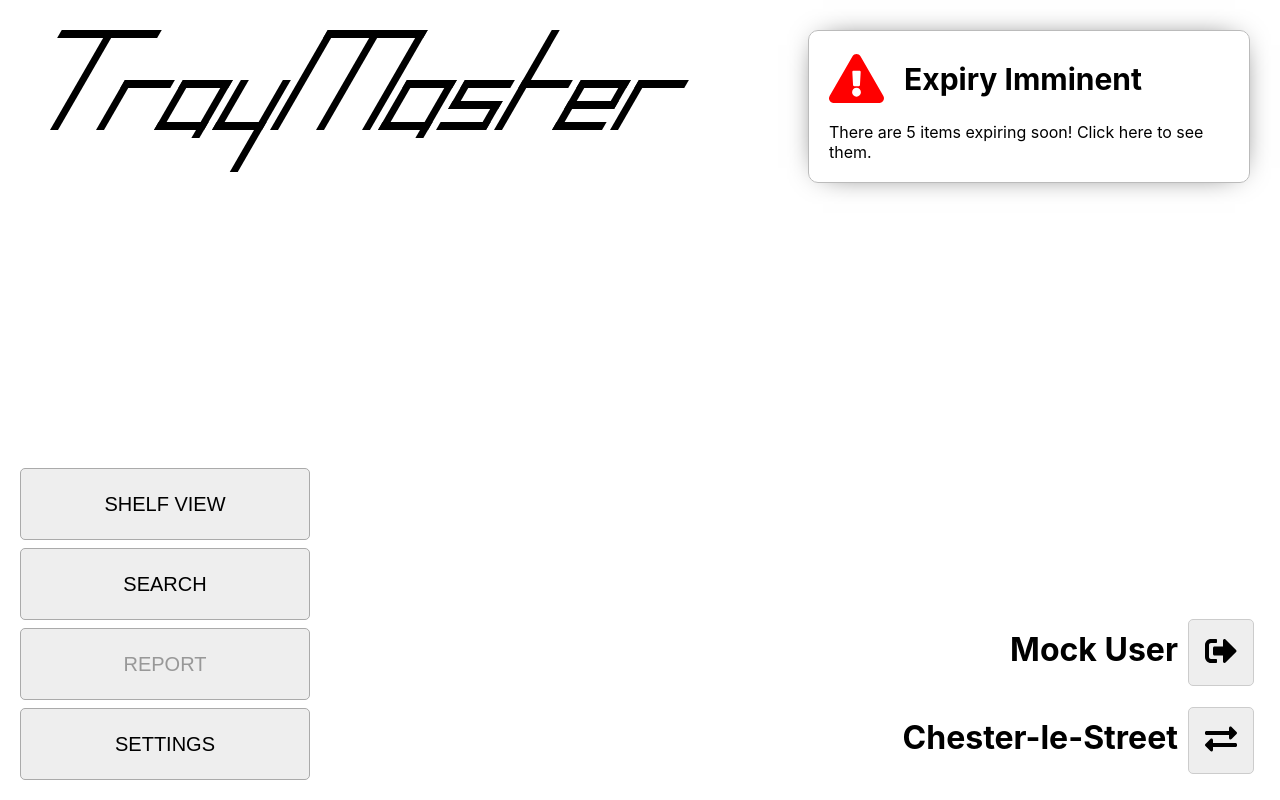
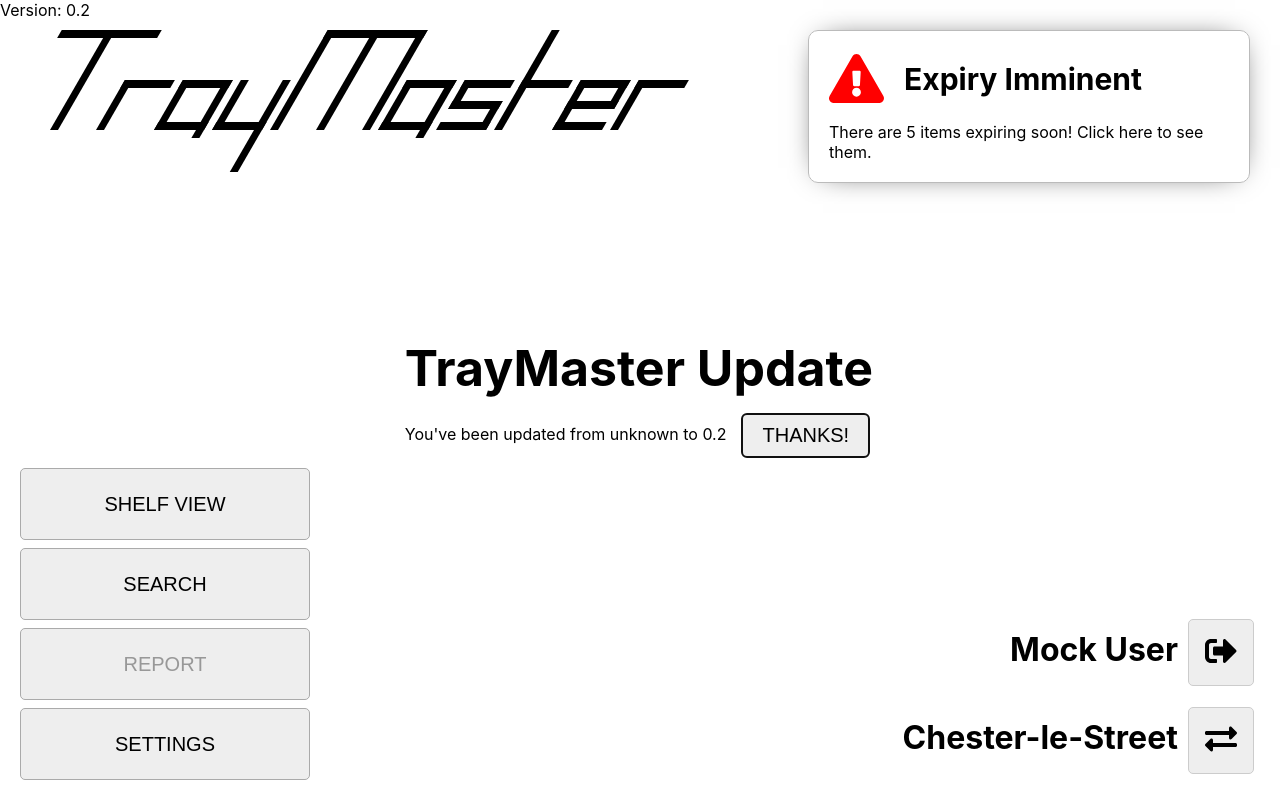
Before and after one commit to Kacper-Lubisz/TrayMaster, a React (Create React App) app: page /menu in a window 1280 px wide. Built offline with nearby package versions, Linux system fonts and the light colour scheme.

Commit message:
Added a version number and new version dialog

```diff
--- a/src/core/App.tsx
+++ b/src/core/App.tsx
@@ -9,7 +9,7 @@ import SettingsPage from "../pages/SettingsPage";
 import ShelfViewPage from "../pages/ShelfViewPage";
 import SignInPage from "../pages/SignInPage";
 import WarehouseSwitcher from "../pages/WarehouseSwitcher";
-import {buildErrorDialog, Dialog, StoredDialog} from "./Dialog";
+import {buildErrorDialog, Dialog, DialogButtons, DialogTitle, StoredDialog} from "./Dialog";
 import ErrorHandler from "./ErrorHandler";
 
 import firebase, {User} from "./Firebase";
@@ -81,7 +81,35 @@ class App extends React.Component<unknown, AppState> {
 
     }
 
+    componentDidMount(): void {
+
+        // to force this to trigger, call
+        // localStorage.clear("VERSION_NUMBER")
+        // or
+        // localStorage.setItem("VERSION_NUMBER", "test version");
+
+        if (process.env.REACT_APP_VERSION_NUMBER !== localStorage.getItem("VERSION_NUMBER")) {
+            const oldVersion = localStorage.getItem("VERSION_NUMBER");
+            localStorage.setItem("VERSION_NUMBER", process.env.REACT_APP_VERSION_NUMBER ?? "");
+            this.openDialog({
+                closeOnDocumentClick: true,
+                dialog: (close: () => void) => {
+                    return <>
+                        <DialogTitle title="TrayMaster Update"/>
+                        <div className="dialogContent">
+                            <p>You've been updated
+                                from {oldVersion ?? "unknown"} to {process.env.REACT_APP_VERSION_NUMBER ?? ""} </p>
+                            <DialogButtons buttons={[{name: "Thanks!", buttonProps: {onClick: close,}}]}/>
+                        </div>
+                    </>;
+                }
+            });
+        }
+
+    }
+
     render(): React.ReactNode {
+
         return <>
             {this.state === null || this.state.loading ? <LoadingPage/> : <BrowserRouter><ErrorHandler>
                 <Switch>
--- a/src/pages/MainMenu.tsx
+++ b/src/pages/MainMenu.tsx
@@ -68,6 +68,7 @@ class MainMenuPage extends React.Component<RouteComponentProps & MainMenuProps>
         ];
 
         return <div className="main-menu">
+            Version: {process.env.REACT_APP_VERSION_NUMBER} {/*todo fixme put this somewhere else*/}
             <TrayMasterLogo/>
             {/*todo fixme the expiry amount ought to be derived from warehouse*/}
             {this.props.expiryAmount === 0 ? undefined : <div
--- a/src/pages/ShelfViewPage.tsx
+++ b/src/pages/ShelfViewPage.tsx
@@ -717,8 +717,6 @@ class ShelfViewPage extends React.Component<RouteComponentProps & ShelfViewProps
         this.props.openDialog({
             closeOnDocumentClick: true,
             dialog: (close: () => void) => {
-
-
                 const trays = this.getSelectedTrayCells();
                 return <EditCommentContent
                     onDiscard={close}
```
Also changed, not shown: 1 other file (tests, documents, lock files or other folders).
